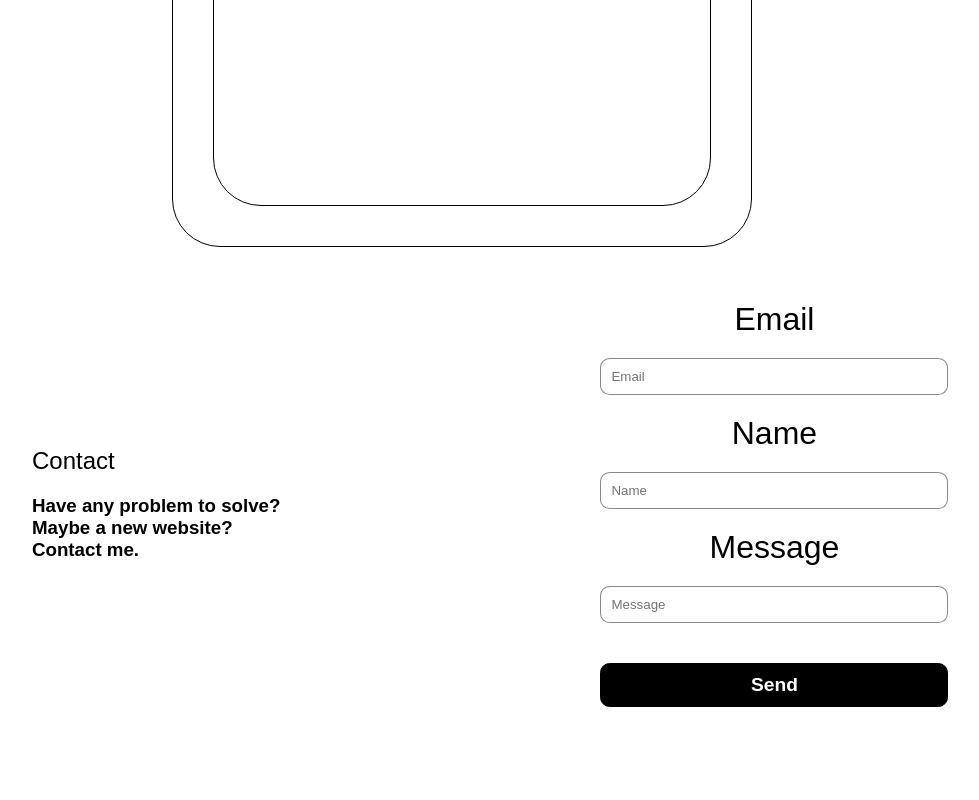
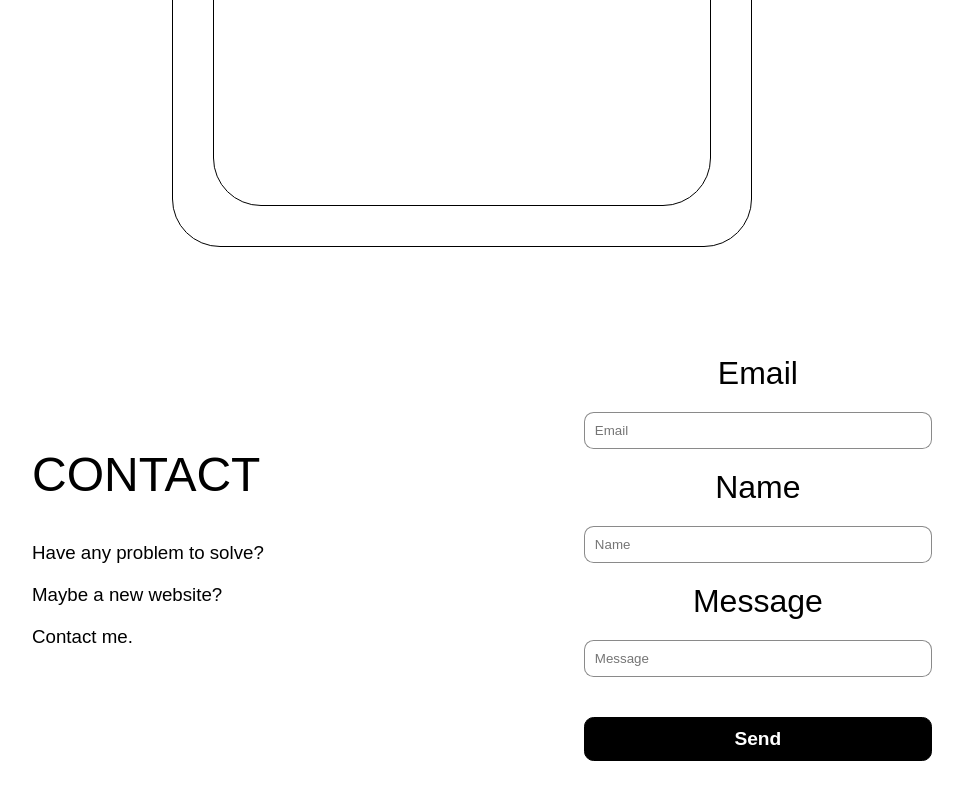
Before and after one commit to AlexKaridas/portfolio-2.0, a Next.js app: page / in a window 1280 px wide. Shown: the part 1137-1937 px from the top of the page, without its empty margins (178-1157 px from the left). Built offline with nearby package versions, Linux system fonts and the light colour scheme.

Commit message:
4th commit

```diff
--- a/styles/Home.module.scss
+++ b/styles/Home.module.scss
@@ -143,13 +143,13 @@ div.main {
     div.contactText {
       padding: 200px 200px 200px 150px;
       padding-right: 20rem;
-      h1 {
+      h2 {
         font-size: 3rem;
         font-weight: 400;
         text-transform: uppercase;
         margin-bottom: 40px;
       }
-      h2 {
+      h3 {
         font-size: 2 rem;
         font-weight: 100;
         margin-bottom: 20px;
```
